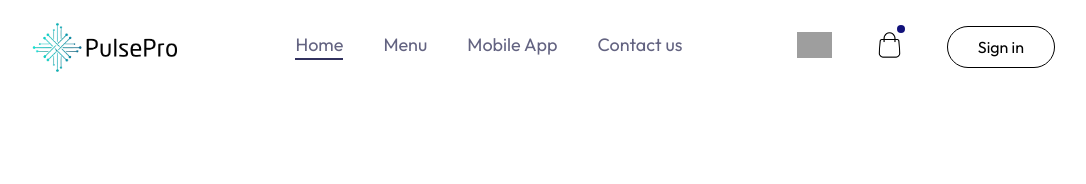
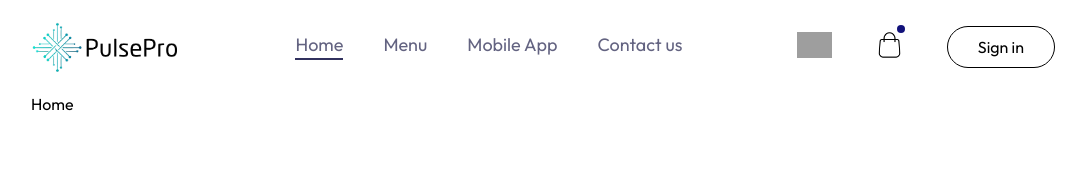
Before and after one commit to Hibajk/ecommerce_website, a React (Vite) app in the folder website_frontend/: page / in a window 1280 px wide. Shown: the top 184 px of the page, without its empty margins (97-1183 px from the left). Built offline with nearby package versions, Linux system fonts and the light colour scheme; grey boxes are pictures that could not be loaded.

Commit message:
added routing to my app using react router

```diff
--- a/website_frontend/src/App.jsx
+++ b/website_frontend/src/App.jsx
@@ -1,10 +1,19 @@
 import React from 'react'
 import Navbar from './components/Navbar/Navbar'
+import { Route, Routes } from 'react-router-dom'
+import Home from './pages/Home/Home'
+import Cart from './pages/Cart/Cart'
+import PlaceOrder from './pages/PlaceOrder/PlaceOrder'
 
 const App = () => {
   return (
     <div className='app'>
       <Navbar/>
+      <Routes>
+        <Route path='/' element={<Home/>}/>
+        <Route path='/cart' element={<Cart/>}/>
+        <Route path='/order' element={<PlaceOrder/>}/>
+      </Routes>
     </div>
   )
 }
--- a/website_frontend/src/main.jsx
+++ b/website_frontend/src/main.jsx
@@ -2,9 +2,10 @@
 import { createRoot } from 'react-dom/client'
 import App from './App.jsx'
 import './index.css'
+import { BrowserRouter } from 'react-router-dom'
 
 createRoot(document.getElementById('root')).render(
-  <StrictMode>
-    <App />
-  </StrictMode>,
+  <BrowserRouter>
+      <App />
+  </BrowserRouter>
 )
```
